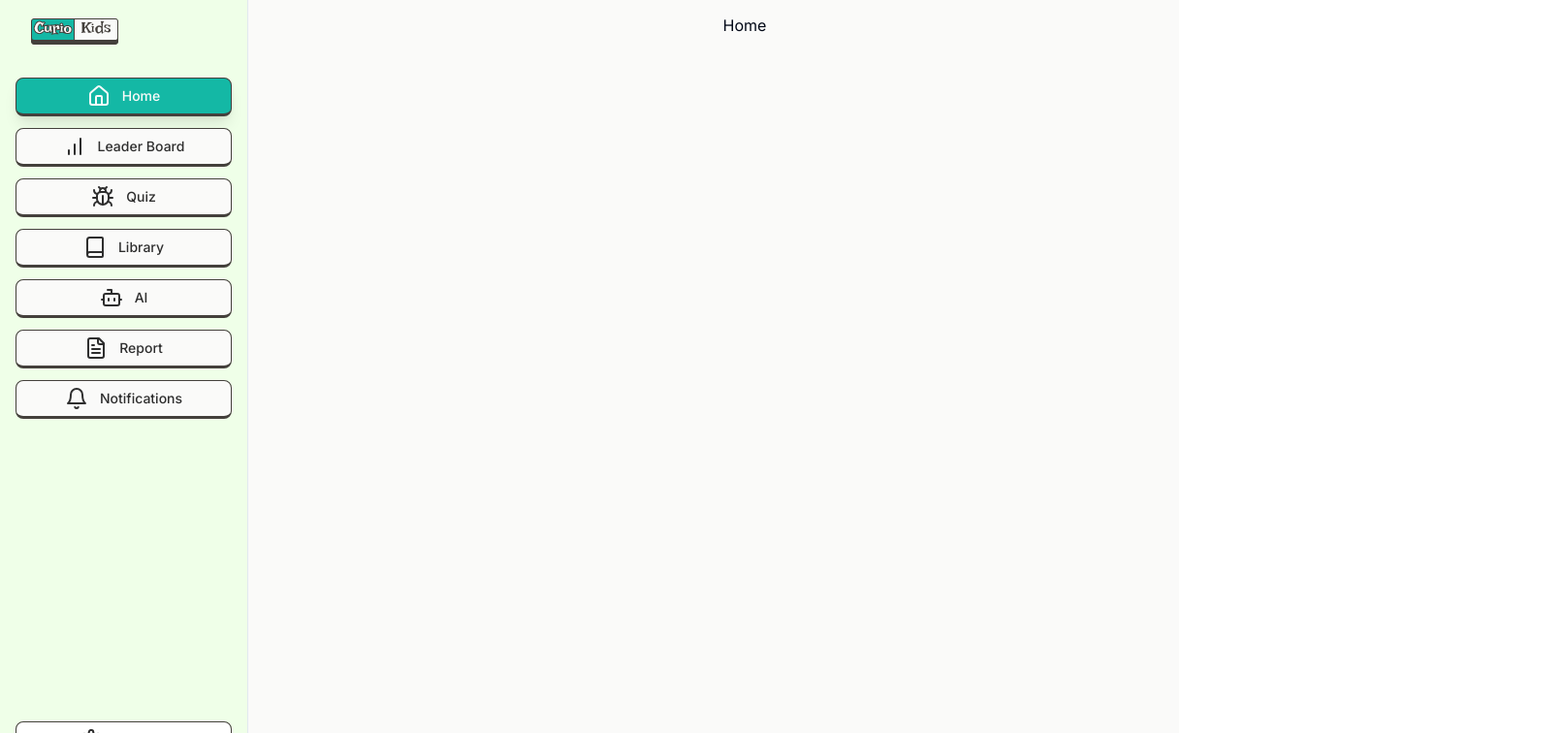
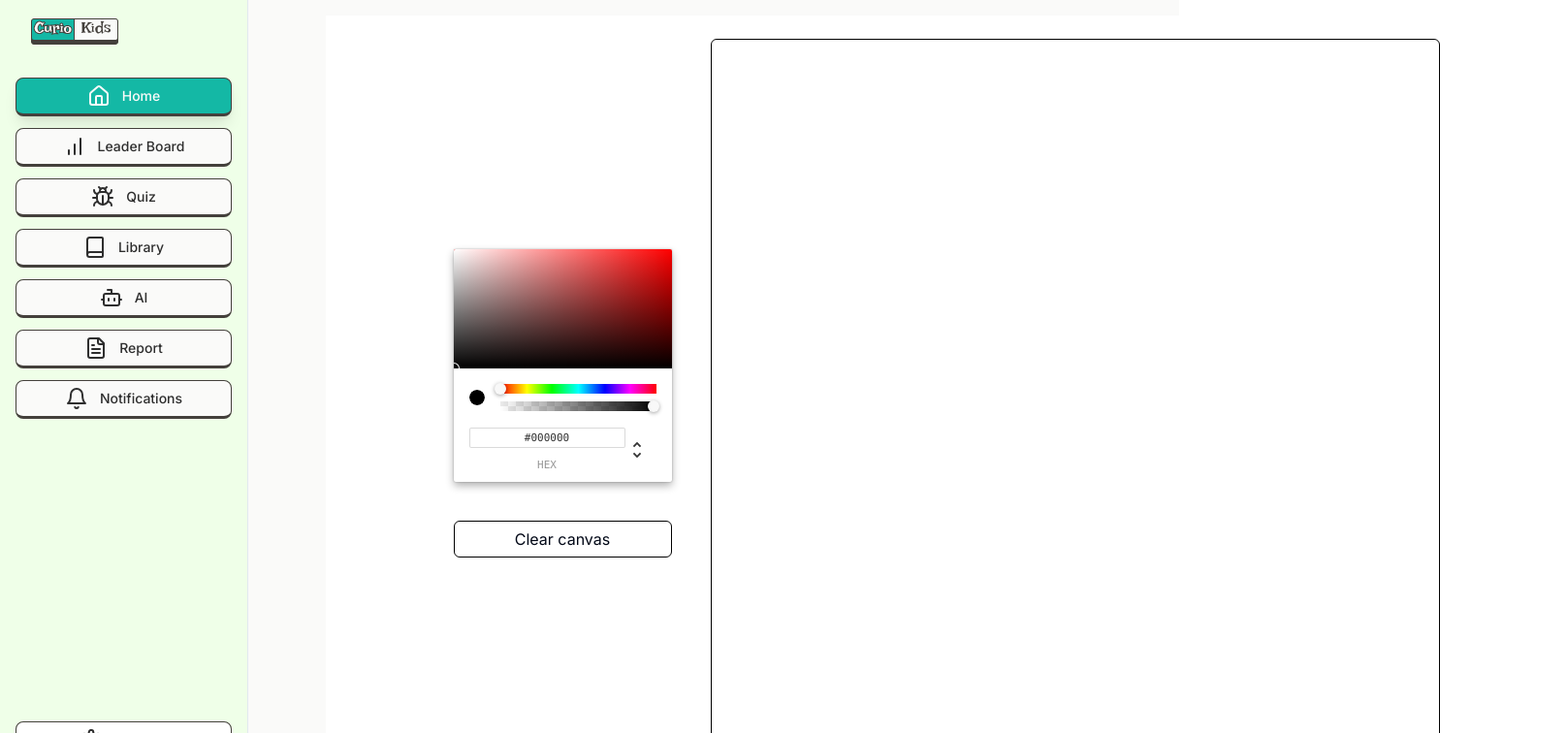
Before and after one commit to aye-shadow/curiokids, a Next.js app: page /dashboard in a window 1280 px wide. Shown: the top 756 px of the page at 97% size, 1616 px wide, since content can reach past the window. Built offline with nearby package versions, Linux system fonts and the light colour scheme.

Commit message:
added drawing canvas

```diff
--- a/components/Sidebar/Home.tsx
+++ b/components/Sidebar/Home.tsx
@@ -1,14 +1,52 @@
+'use client'
 import React from 'react'
 import { BeanOff, CheckCheck, House } from 'lucide-react';
+import { FC, useState } from 'react'
+import { useDraw } from './hooks/useDraw'
+import { ChromePicker } from 'react-color'
 
-const Home = () => {
+interface pageProps {}
+
+const page: FC<pageProps> = ({}) => {
+  const [color, setColor] = useState<string>('#000')
+  const { canvasRef, onMouseDown, clear } = useDraw(drawLine)
+
+  function drawLine({ prevPoint, currentPoint, ctx }: Draw) {
+    const { x: currX, y: currY } = currentPoint
+    const lineColor = color
+    const lineWidth = 5
+
+    let startPoint = prevPoint ?? currentPoint
+    ctx.beginPath()
+    ctx.lineWidth = lineWidth
+    ctx.strokeStyle = lineColor
+    ctx.moveTo(startPoint.x, startPoint.y)
+    ctx.lineTo(currX, currY)
+    ctx.stroke()
+
+    ctx.fillStyle = lineColor
+    ctx.beginPath()
+    ctx.arc(startPoint.x, startPoint.y, 2, 0, 2 * Math.PI)
+    ctx.fill()
+  }
+
   return (
-    <div className='flex flex-col items-center justify-center'>
-      <span>Home</span>
-
-
+    <div className='w-screen h-screen bg-white flex justify-center items-center'>
+      <div className='flex flex-col gap-10 pr-10'>
+        <ChromePicker color={color} onChange={(e) => setColor(e.hex)} />
+        <button type='button' className='p-2 rounded-md border border-black' onClick={clear}>
+          Clear canvas
+        </button>
       </div>
+      <canvas
+        ref={canvasRef}
+        onMouseDown={onMouseDown}
+        width={750}
+        height={750}
+        className='border border-black rounded-md'
+      />
+    </div>
   )
 }
 
-export default Home
+export default page
--- /dev/null
+++ b/components/Sidebar/hooks/useDraw.ts
@@ -0,0 +1,61 @@
+import { useEffect, useRef, useState } from 'react'
+
+export const useDraw = (onDraw: ({ ctx, currentPoint, prevPoint }: Draw) => void) => {
+  const [mouseDown, setMouseDown] = useState(false)
+
+  const canvasRef = useRef<HTMLCanvasElement>(null)
+  const prevPoint = useRef<null | Point>(null)
+
+  const onMouseDown = () => setMouseDown(true)
+
+  const clear = () => {
+    const canvas = canvasRef.current
+    if (!canvas) return
+
+    const ctx = canvas.getContext('2d')
+    if (!ctx) return
+
+    ctx.clearRect(0, 0, canvas.width, canvas.height)
+  }
+
+  useEffect(() => {
+    const handler = (e: MouseEvent) => {
+      if (!mouseDown) return
+      const currentPoint = computePointInCanvas(e)
+
+      const ctx = canvasRef.current?.getContext('2d')
+      if (!ctx || !currentPoint) return
+
+      onDraw({ ctx, currentPoint, prevPoint: prevPoint.current })
+      prevPoint.current = currentPoint
+    }
+
+    const computePointInCanvas = (e: MouseEvent) => {
+      const canvas = canvasRef.current
+      if (!canvas) return
+
+      const rect = canvas.getBoundingClientRect()
+      const x = e.clientX - rect.left
+      const y = e.clientY - rect.top
+
+      return { x, y }
+    }
+
+    const mouseUpHandler = () => {
+      setMouseDown(false)
+      prevPoint.current = null
+    }
+
+    // Add event listeners
+    canvasRef.current?.addEventListener('mousemove', handler)
+    window.addEventListener('mouseup', mouseUpHandler)
+
+    // Remove event listeners
+    return () => {
+      canvasRef.current?.removeEventListener('mousemove', handler)
+      window.removeEventListener('mouseup', mouseUpHandler)
+    }
+  }, [onDraw])
+
+  return { canvasRef, onMouseDown, clear }
+}
--- a/package.json
+++ b/package.json
@@ -30,6 +30,7 @@
     "next": "14.2.5",
     "nodemailer": "^6.9.14",
     "react": "^18",
+    "react-color": "^2.19.3",
     "react-dom": "^18",
     "svix": "^1.25.0",
     "tailwind-merge": "^2.4.0",
@@ -42,6 +43,7 @@
     "@types/node": "^20",
     "@types/nodemailer": "^6.4.15",
     "@types/react": "^18",
+    "@types/react-color": "^3.0.12",
     "@types/react-dom": "^18",
     "@types/uuid": "^10.0.0",
     "eslint": "^8",
```
Also changed, not shown: app/types/typing.d.ts (added, +7 -0 lines), 1 other file (tests, documents, lock files or other folders).
